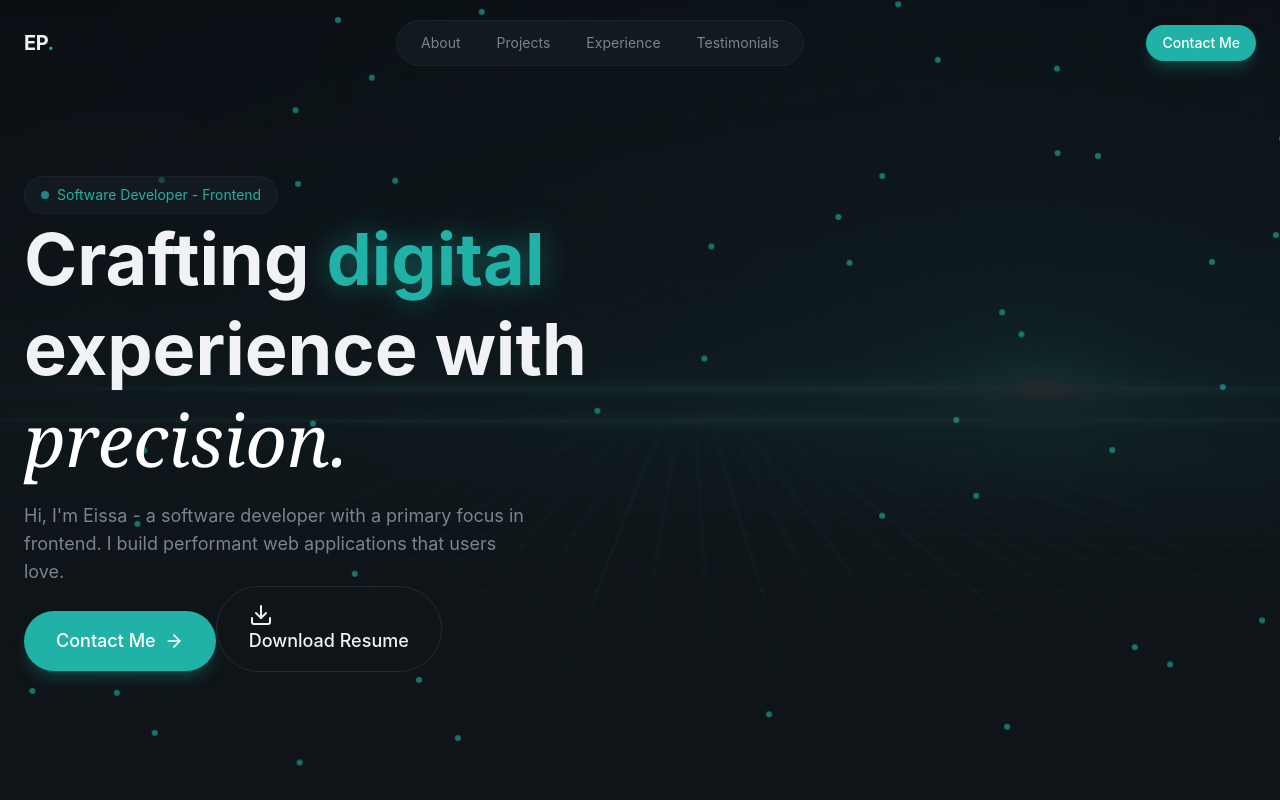
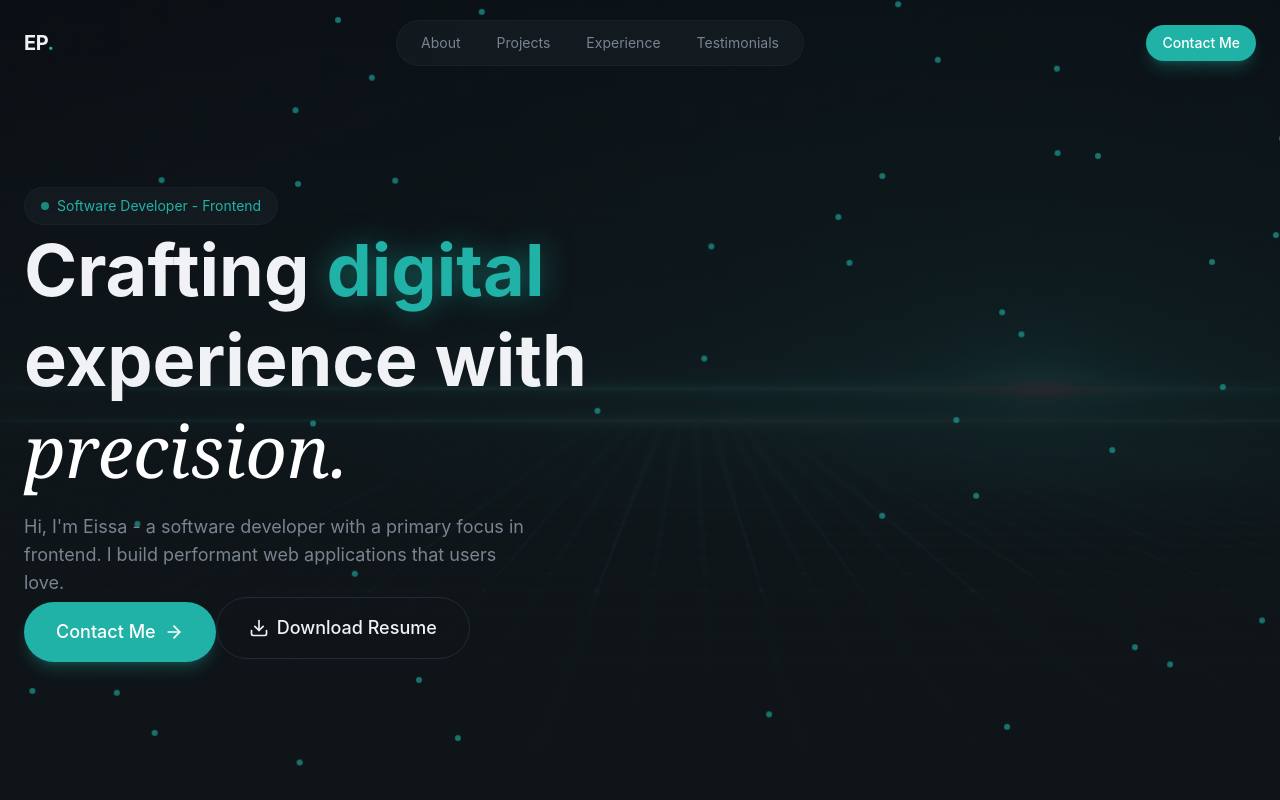
Before and after one commit to eissamonet/SWD-Portfolio, a React (Vite) app: page / in a window 1280 px wide. Built offline with nearby package versions, Linux system fonts and the light colour scheme.

Commit message:
resume btn styling added

```diff
--- a/src/components/AnitmatedBorderButton.jsx
+++ b/src/components/AnitmatedBorderButton.jsx
@@ -21,11 +21,11 @@ export const AnimatedBoarderButton = () => {
           strokeDashoffset="400"
           strokeLinecap="round"
           strokeLinejoin="round"
-          className="download-cv-path"
+          className="animated-border-path"
         />
       </svg>
-      <span>
-        <Download />
+      <span className="relative z-10 flex items-center justify-center gap-2">
+        <Download className="w-5 h-5" />
         Download Resume
       </span>
     </button>
--- a/src/index.css
+++ b/src/index.css
@@ -123,4 +123,15 @@
   .animation-delay-800 {
     animation-delay: 800ms;
   }
+
+  .group:hover .animated-border-path {
+    animation: animated-border 1.5s linear infinite;
+  }
+
+
+  .animated-border:hover {
+    background-color: color-mix(in srgb, #26c4b8 15%, transparent);
+    backdrop-filter: blur(16px);
+    box-shadow: 0 0 20px color-mix(in srgb, #26c4b8 20%, transparent);
+  }
 }
```
